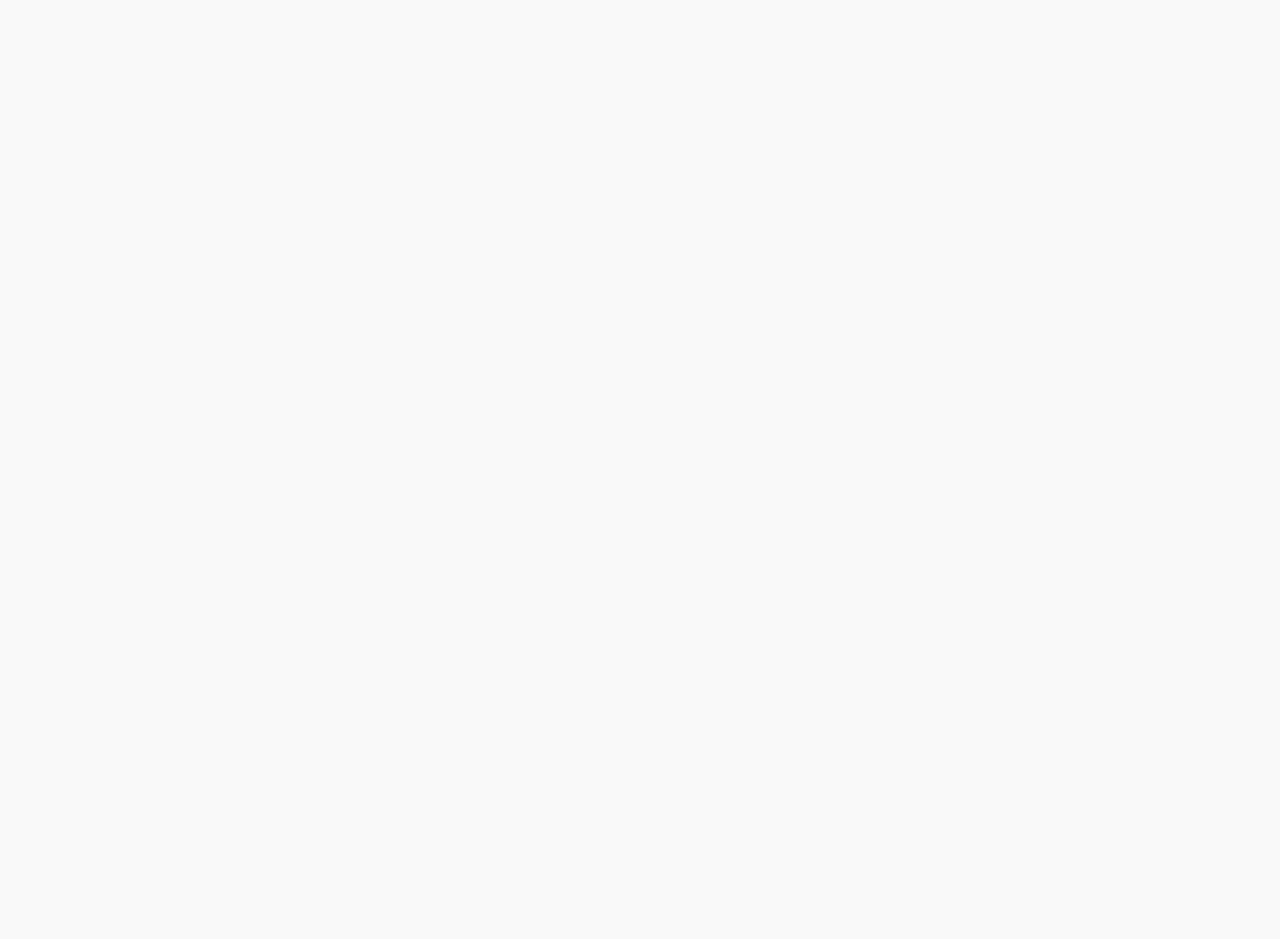
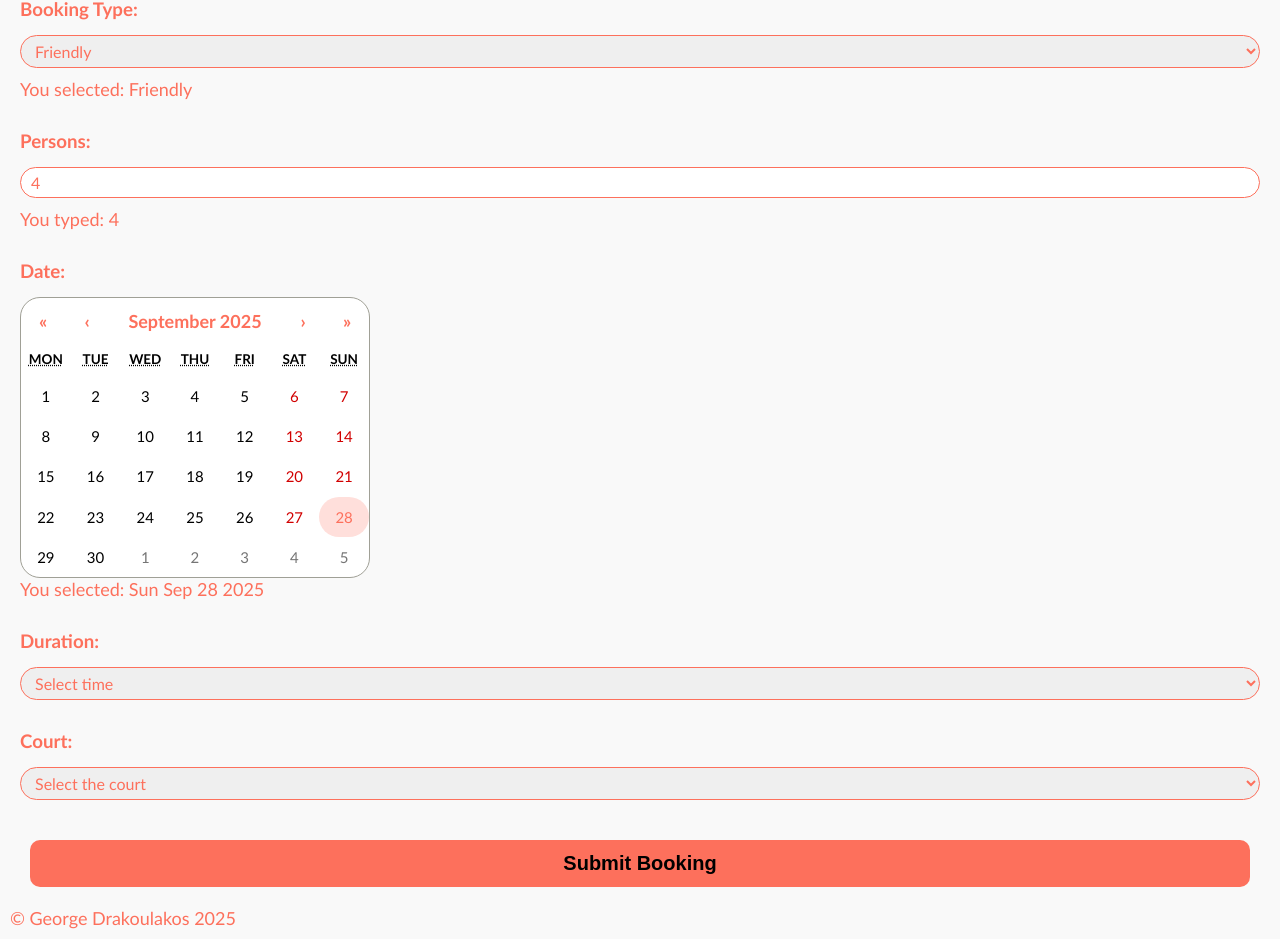
Before and after one commit to gdrakoulakos/athlisis-hub, a Next.js app: page /booking in a window 1280 px wide. Shown: the part 271-1210 px from the top of the page. Before the commit the page ends 800 px from the top, so only its background shows below. Built offline with nearby package versions, Linux system fonts and the light colour scheme.

Commit message:
Implement booking feature using calendar component

```diff
--- a/src/app/booking/page.js
+++ b/src/app/booking/page.js
@@ -1,8 +1,177 @@
+"use client";
+import Calendar from "react-calendar";
+import styles from "./page.module.css";
+import "react-calendar/dist/Calendar.css";
+import { useState } from "react";
+
 export default function Booking() {
+  const [bookingData, setBookingData] = useState({
+    date: new Date(),
+    duration: null,
+    court: null,
+    name: "",
+    persons: 4,
+    bookingType: "Friendly",
+  });
+
+  const bookingTypeOptions = ["Friendly", "Tournament", "Party", "Other"];
+
+  const timeOptions = [
+    { label: "Select time", value: 0 },
+    { label: "1 hour", value: 1 },
+    { label: "2 hours", value: 2 },
+    { label: "3 hours", value: 3 },
+    { label: "4 hours", value: 4 },
+    { label: "5 hours", value: 5 },
+    { label: "6 hours", value: 6 },
+    { label: "7 hours", value: 7 },
+    { label: "8 hours", value: 8 },
+  ];
+
+  const courtOptions = [
+    { label: "Select the court", value: 0 },
+    { label: "Court 1", value: 1 },
+    { label: "Court 2", value: 2 },
+    { label: "Court 3", value: 3 },
+    { label: "Court 4", value: 4 },
+    { label: "Court 5", value: 5 },
+    { label: "Court 6", value: 6 },
+  ];
+
+  const handleNameValueChange = (e) => {
+    setBookingData((prev) => ({
+      ...prev,
+      name: e.target.value,
+    }));
+  };
+
+  const handlePersonsValueChange = (e) => {
+    setBookingData((prev) => ({
+      ...prev,
+      persons: e.target.value,
+    }));
+  };
+
+  const handleTimeValueChange = (e) => {
+    setBookingData((prev) => ({
+      ...prev,
+      duration: e.target.value,
+    }));
+  };
+
+  const handleCourtValueChange = (e) => {
+    setBookingData((prev) => ({
+      ...prev,
+      court: e.target.value,
+    }));
+  };
+
+  const handleSubmit = (e) => {
+    e.preventDefault();
+    console.log("Form submitted:", bookingData);
+  };
+
   return (
-    <div>
+    <div className={styles.bookingBlock}>
       <h1>Booking</h1>
-      <p>This is my Booking using the App Router</p>
+      <div className={styles.nameContainer}>
+        <h3>Name:</h3>
+        <input
+          className={styles.nameInput}
+          type="text"
+          placeholder="Your name..."
+          value={bookingData.name}
+          onChange={handleNameValueChange}
+        />
+        <p>You typed: {bookingData.name}</p>
+      </div>
+      <div className={styles.bookingTypeContainer}>
+        <h3>Booking Type:</h3>
+        <select
+          className={styles.bookingTypeOptionsContainer}
+          name="bookingType"
+          id="booking-type-select"
+          onChange={(e) =>
+            setBookingData((prev) => ({
+              ...prev,
+              bookingType: e.target.value,
+            }))
+          }
+          value={bookingData.bookingType}
+        >
+          {bookingTypeOptions.map((option, index) => (
+            <option key={index} value={option}>
+              {option}
+            </option>
+          ))}
+        </select>
+        <p>You selected: {bookingData.bookingType}</p>
+      </div>
+      <div className={styles.personsContainer}>
+        <h3>Persons:</h3>
+        <input
+          className={styles.nameInput}
+          type="number"
+          placeholder="Number of persons..."
+          value={bookingData.persons}
+          onChange={handlePersonsValueChange}
+        />
+        <p>You typed: {bookingData.persons}</p>
+      </div>
+      <div className={styles.dateSelectionContainer}>
+        <h3>Date:</h3>
+        <Calendar
+          onChange={(date) =>
+            setBookingData((prev) => ({
+              ...prev,
+              date: date,
+            }))
+          }
+          value={bookingData.date}
+          locale="en-US"
+          calendarType="iso8601"
+        />
+        <p>You selected: {bookingData.date.toDateString()}</p>
+      </div>
+      <div className={styles.timeSelectionContainer}>
+        <h3>Duration:</h3>
+        <select
+          className={styles.timeOptionsContainer}
+          name="time"
+          id="time-select"
+          onChange={handleTimeValueChange}
+        >
+          {timeOptions.map((option, index) => (
+            <option key={index} value={option.value}>
+              {option.label}
+            </option>
+          ))}
+        </select>
+        {bookingData.duration > 0 && (
+          <p>You selected: {bookingData.duration} hours</p>
+        )}
+      </div>
+      <div className={styles.courtSelectionContainer}>
+        <h3>Court:</h3>
+        <select
+          className={styles.courtOptionsContainer}
+          name="court"
+          id="court-select"
+          onChange={handleCourtValueChange}
+        >
+          {courtOptions.map((option, index) => (
+            <option key={index} value={option.value}>
+              {option.label}
+            </option>
+          ))}
+        </select>
+        {bookingData.court > 0 && (
+          <p>You selected: Court {bookingData.court}</p>
+        )}
+      </div>
+      <button className={styles.submitButton} onClick={handleSubmit}>
+        Submit Booking
+      </button>
     </div>
   );
 }
--- /dev/null
+++ b/src/app/booking/page.module.css
@@ -0,0 +1,14 @@
+.bookingBlock {
+  padding: 0 20px 0 20px;
+  display: flex;
+  flex-direction: column;
+}
+
+.nameContainer,
+.bookingTypeContainer,
+.personsContainer,
+.dateSelectionContainer,
+.timeSelectionContainer,
+.courtSelectionContainer {
+  margin-bottom: 20px;
+}
--- a/src/app/globals.css
+++ b/src/app/globals.css
@@ -10,15 +10,103 @@ body {
   }
 
   h1 {
-    font-weight: 100;
+    color: #fd705c;
     font-size: 30px;
-    color: #fd705c;
     font-weight: 800;
+    text-align: center;
+    margin-bottom: 0;
   }
 
   h2 {
     color: #fd705c;
+  }
+
+  h3 {
+    color: #fd705c;
+    font-weight: 800;
     margin: 0;
-    font-weight: 100;
+    margin-bottom: 15px;
+  }
+
+  p {
+    color: #fd705c;
+    font-size: 18px;
+    margin: 0;
+    margin-bottom: 10px;
+  }
+
+  select,
+  option,
+  input {
+    box-sizing: border-box;
+    margin: 0;
+    margin-bottom: 10px;
+    font: inherit;
+    width: 100%;
+    font-family: "Futura", "Century Gothic", "Gill Sans";
+    font-size: 16px;
+    border-radius: 20px;
+    padding: 5px 10px 5px 10px;
+    color: #fd705c;
+    border: solid 1px #fd705c;
+  }
+
+  .react-calendar {
+    border-radius: 20px;
+    font-family: "Futura", "Century Gothic", "Gill Sans";
+    font-size: 18px;
+  }
+
+  .react-calendar__navigation {
+    margin-bottom: 0;
+  }
+
+  .react-calendar__navigation button {
+    font-size: 18px;
+    font-family: "Futura", "Century Gothic", "Gill Sans";
+    font-weight: 800;
+    color: #fd705c;
+  }
+
+  .react-calendar__tile--now,
+  .react-calendar__tile--active,
+  .react-calendar__tile--active:enabled:hover,
+  .react-calendar__tile--active:enabled:focus {
+    background: #fd705c;
+    color: white;
+    border-radius: 20px;
+  }
+
+  .react-calendar__tile--now {
+    background: #ffdfdb;
+    border-radius: 20px;
+    color: #fd705c;
+  }
+
+  button {
+    background-color: #fd705c;
+    border-radius: 10px;
+    box-sizing: border-box;
+    font-size: 20px;
+    font-weight: 600;
+    padding: 0.75rem 1rem;
+    text-align: center;
+    cursor: pointer;
+    margin: 10px;
+    text-decoration: none;
+    border: none;
+  }
+
+  button:hover {
+    background-color: #ffdfdb;
+  }
+
+  button:focus {
+    outline: 2px solid transparent;
+    outline-offset: 2px;
+  }
+
+  button:focus-visible {
+    box-shadow: none;
   }
 }
```
